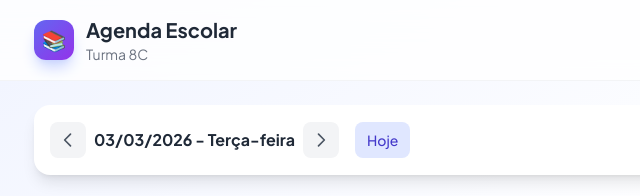
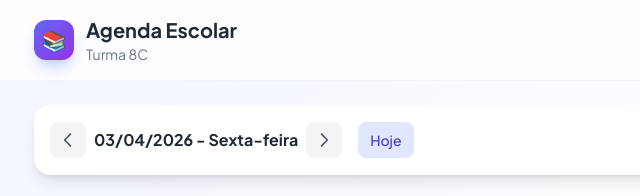
Before and after one commit to oficial26/agenda-8c, a plain HTML site: page index.html in a window 1280 px wide. Shown: the top 196 px of the page, 174-814 px from the left. Drawn offline with nearby package versions, Linux system fonts and the light colour scheme; no server answers.

Commit message:
index.html

```diff
--- a/index.html
+++ b/index.html
@@ -207,7 +207,7 @@
 
         // ===== ESTADO GLOBAL =====
         let tarefas = [];
-        let currentDate = new Date('2026-03-03');
+        let currentDate = new Date('2026-04-03');
         let isAdmin = false; // Começa deslogado
         let materiaFilter = 'todas';
         const STORAGE_KEY = 'concluidas_8c';
```
